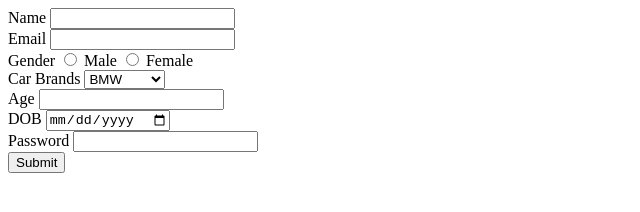
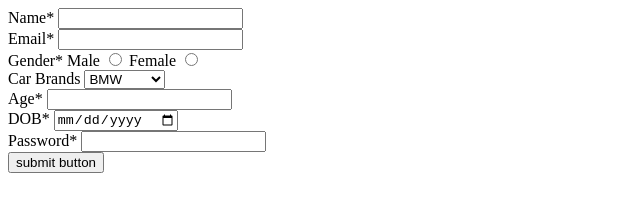
Before and after one commit to acciojob/signup-form-car-coder785, a website: page main.html in a window 1280 px wide. Shown: the whole page, without its empty margins (0-640 px from the left). Drawn offline with Linux system fonts and the light colour scheme.

Commit message:
created a submission

```diff
--- a/main.html
+++ b/main.html
@@ -7,43 +7,44 @@
 </head>
 
 <body>
-	<form action="yourmail@gmail.com" method="post">
-		<label for="name">Name</label>
-		<input type="text" id="name" required>
-		<br>
-
-		<label for="email">Email</label>
-		 <input type="email" id="email" required>
-		<br>
-
-		<label for="gender">Gender</label>
-		<input type="radio" id="gender" name="gender" required> Male
-		<input type="radio" id="gender" name="gender" required> Female
-		<br>
-
-		<label for="cars">Car Brands</label>
-
-			<select id="cars" required>
-				<option name="cars">BMW</option>
-				<option name="cars">Audi</option>
-				<option name="cars">Mercedez</option>
+	<form method="post">
+		<div>
+			<label for="name">Name*</label>
+		  <input id="name" type="text" required>
+		</div>
+		<div>
+			<label for="email">Email*</label>
+		  <input id="email" type="email" required>
+		</div>
+		<div>
+			<label>Gender*</label>
+		 <label for="male">Male</label>
+			<input id="male" type="radio"  name="gender" value="Male" required>
+			<label for="female">Female</label>
+		  <input id="female" type="radio" name="gender" value="Female" required>
+		</div>
+		<div>
+			<label for="cars">Car Brands</label>
+			<select id="cars">
+				<option value="BMW">BMW</option>
+				<option value="Audi">Audi</option>
+				<option value="Mercedez">Mercedez</option>
 			</select>
-			<br>
-
-
-		<label for="carage">Age</label>
-		<input type="text" id="carage" required>
-		<br>
-		<label for="dob">DOB</label>
-		<input type="date" id="dob" required>
-		<br>
-		<label for="password">Password</label>
-		<input type="password" id="password" required>
-	<br>
-
-
-		<button type="submit"> Submit</button>
-
+		</div>
+		<div>
+			<label for="age">Age*</label>
+			<input type="number" id="age" required>
+		</div>
+		<div>
+			<label for="dob">DOB*</label>
+			<input type="date" id="dob" required>
+		</div>
+		<div>
+			<label for="password">Password*</label>
+			<input type="password" id="password" required>
+		</div>
+		<button type="submit">submit button</button>
+	</form>
 	<!-- the entire body must be written by student -->
     <script type="text/javascript" src="./script.js">
 </script>
```
